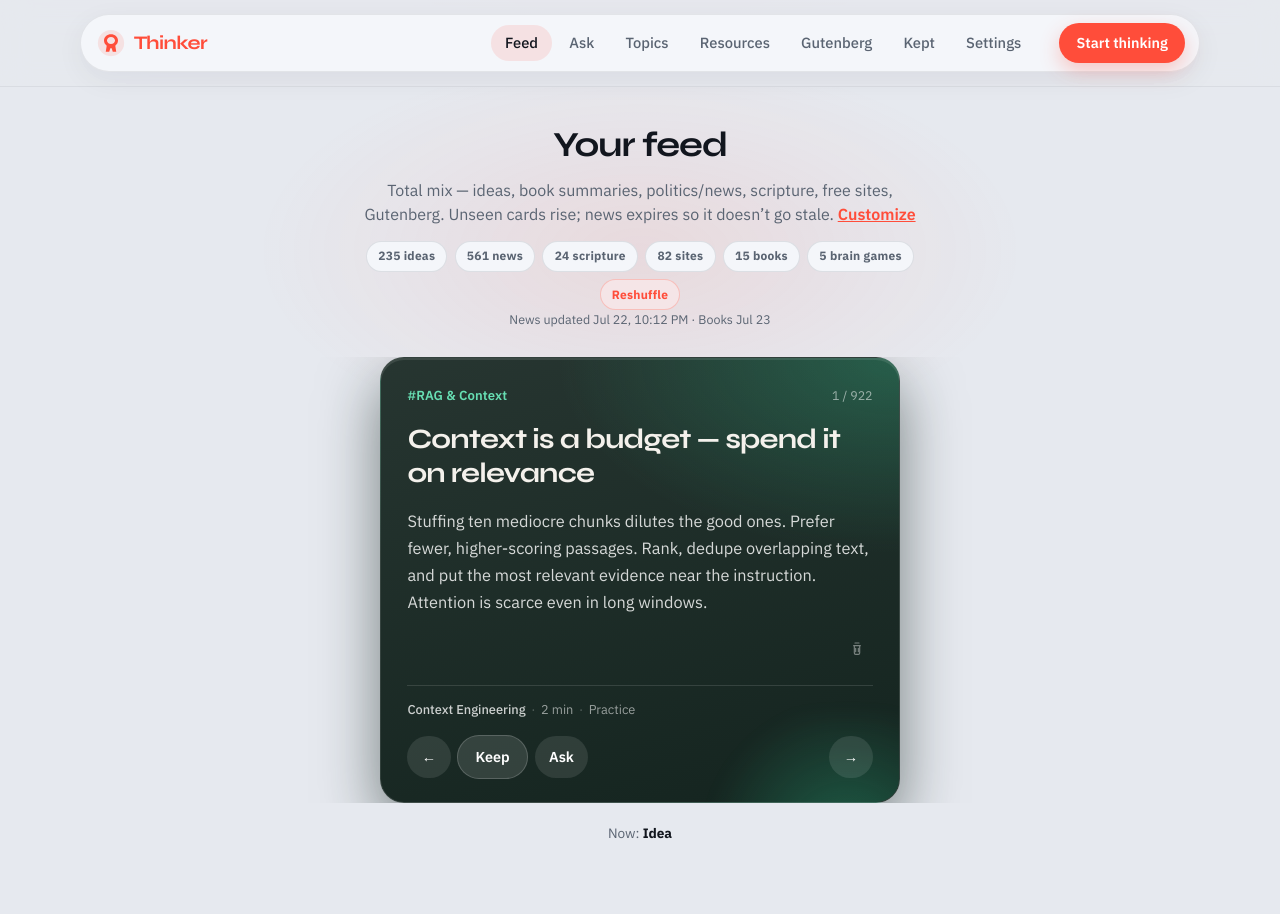
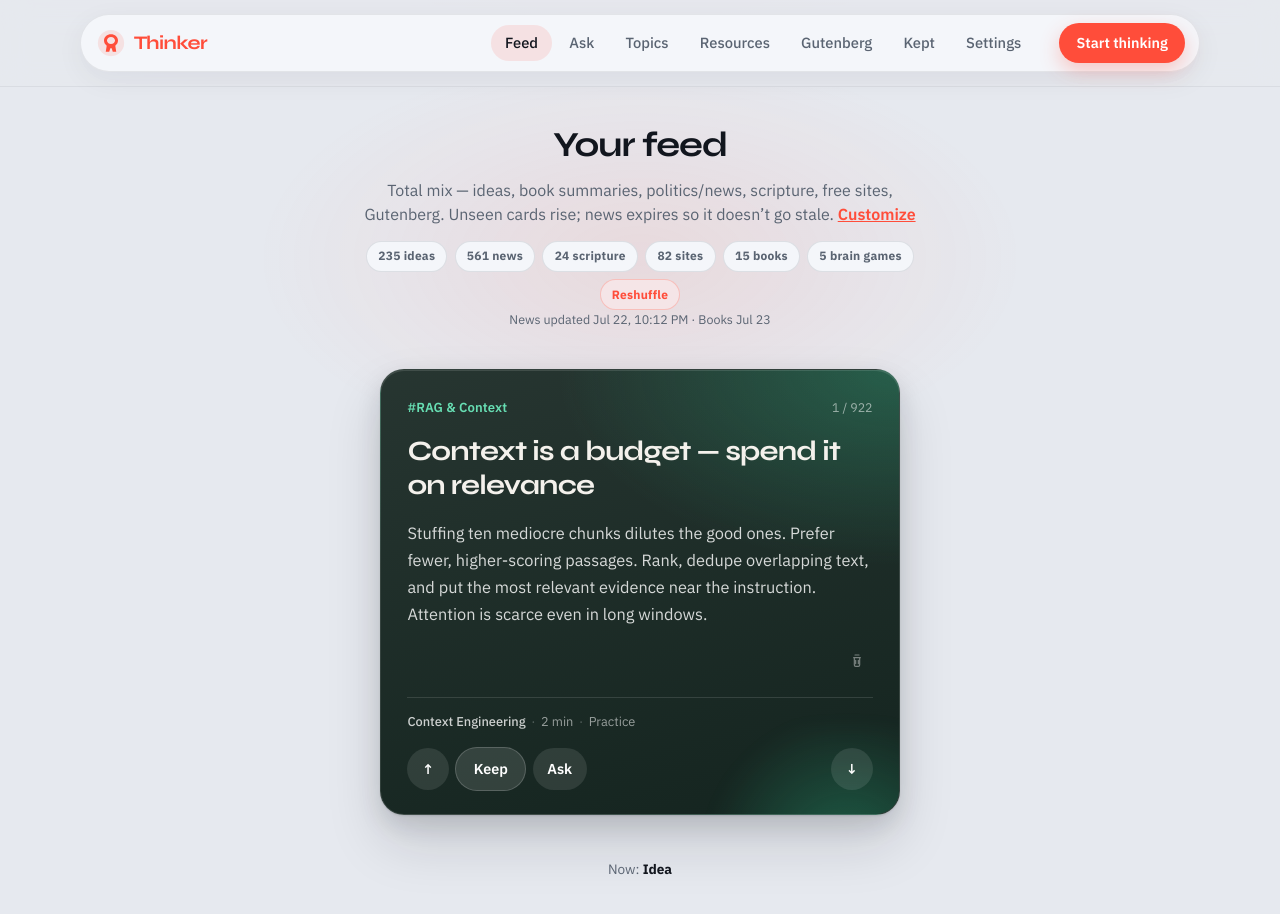
Before and after one commit to mitchelldawkinsjr/thinker, a React (Vite) app: page /feed in a window 1280 px wide. Shown: the top 914 px of the page. Built offline with nearby package versions, Linux system fonts and the light colour scheme.

Commit message:
Animate feed cards as a vertical deck with up/down navigation.
Replace left/right slide transitions with a stacked fly-off so browsing feels like flipping through a card pile.

```diff
--- a/src/components/FeedCards.tsx
+++ b/src/components/FeedCards.tsx
@@ -98,7 +98,7 @@ function FeedCardShell({
         <div className="feed-card-actions">
           {onPrev && (
             <button type="button" className="idea-btn ghost" onClick={onPrev} aria-label="Previous">
-              ←
+              ↑
             </button>
           )}
           {cta}
@@ -109,7 +109,7 @@ function FeedCardShell({
               onClick={onNext}
               aria-label="Next"
             >
-              →
+              ↓
             </button>
           )}
         </div>
--- a/src/components/IdeaCard.tsx
+++ b/src/components/IdeaCard.tsx
@@ -200,7 +200,7 @@ export function IdeaCard({
           <div className="idea-actions">
             {!compact && onPrev && (
               <button type="button" className="idea-btn ghost" onClick={onPrev} aria-label="Previous idea">
-                ←
+                ↑
               </button>
             )}
             {sourceCta}
@@ -234,7 +234,7 @@ export function IdeaCard({
                 onClick={onNext}
                 aria-label="Next idea"
               >
-                →
+                ↓
               </button>
             )}
           </div>
--- a/src/pages/Feed.css
+++ b/src/pages/Feed.css
@@ -87,60 +87,127 @@
   flex-direction: column;
   align-items: center;
   width: 100%;
-  overflow: hidden;
   padding-inline: 0.25rem;
+  padding-block: 0.75rem 1.5rem;
 }
 
-/* Kill the default vertical fade-up while browsing the feed */
-.feed-stage .feed-card,
-.feed-stage .idea-card {
-  animation: card-fade-in 0.35s ease-out;
+/* Stacked deck — inspired by https://codepen.io/shshaw/pen/KzYXvP (upright, no tilt) */
+.feed-deck {
+  width: min(100%, 560px);
+  margin-inline: auto;
+  isolation: isolate;
 }
 
-/* → next: card enters from the right; ← prev: from the left */
-.feed-stage[data-slide='next'] .feed-card,
-.feed-stage[data-slide='next'] .idea-card {
-  animation: card-slide-from-right 0.4s cubic-bezier(0.22, 1, 0.36, 1);
+.feed-deck-sheet {
+  position: relative;
+  z-index: 2;
+  width: 100%;
+  display: flex;
+  justify-content: center;
+  transform-origin: 50% 0;
 }
 
-.feed-stage[data-slide='prev'] .feed-card,
-.feed-stage[data-slide='prev'] .idea-card {
-  animation: card-slide-from-left 0.4s cubic-bezier(0.22, 1, 0.36, 1);
+.feed-deck-sheet.is-current {
+  z-index: 10;
+  transform: none;
 }
 
-@keyframes card-fade-in {
-  from {
-    opacity: 0;
+.feed-deck-sheet.is-current.is-enter[data-enter='next'],
+.feed-deck-sheet.is-current.is-enter[data-enter='prev'] {
+  animation: deck-settle 0.5s cubic-bezier(0.22, 1, 0.36, 1) both;
+}
+
+.feed-deck-sheet.is-out {
+  position: absolute;
+  top: 0.75rem;
+  left: 0.25rem;
+  right: 0.25rem;
+  width: auto;
+  z-index: 20;
+  pointer-events: none;
+}
+
+.feed-deck-sheet.is-out.is-next {
+  animation: deck-out-next 0.55s cubic-bezier(0.4, 0, 0.2, 1) forwards;
+}
+
+.feed-deck-sheet.is-out.is-prev {
+  animation: deck-out-prev 0.55s cubic-bezier(0.4, 0, 0.2, 1) forwards;
+}
+
+/* Disable nested card entrance so the deck owns the motion */
+.feed-deck .feed-card,
+.feed-deck .idea-card {
+  animation: none !important;
+  /* Neutral depth shadow — card-surface tinted shadows read muddy on light bg */
+  box-shadow:
+    0 1px 2px color-mix(in srgb, var(--ink) 10%, transparent),
+    0 10px 24px color-mix(in srgb, var(--ink) 12%, transparent),
+    0 28px 56px color-mix(in srgb, var(--ink) 14%, transparent),
+    0 1px 0 color-mix(in srgb, white 12%, transparent) inset;
+}
+
+.feed-deck .idea-stack,
+.feed-deck .feed-card,
+.feed-deck .idea-card {
+  width: min(100%, 520px);
+}
+
+@keyframes deck-settle {
+  0% {
+    transform: translateY(16px) scale(0.985);
+    opacity: 0.88;
   }
-  to {
+  100% {
+    transform: none;
     opacity: 1;
   }
 }
 
-@keyframes card-slide-from-right {
-  from {
-    transform: translateX(110%);
+@keyframes deck-out-next {
+  0% {
+    z-index: 20;
+    transform: translateY(0);
+    opacity: 1;
   }
-  to {
-    transform: translateX(0);
+  55% {
+    transform: translateY(-108%);
+    opacity: 1;
+  }
+  100% {
+    transform: translateY(-125%);
+    opacity: 0;
   }
 }
 
-@keyframes card-slide-from-left {
-  from {
-    transform: translateX(-110%);
+@keyframes deck-out-prev {
+  0% {
+    z-index: 20;
+    transform: translateY(0);
+    opacity: 1;
   }
-  to {
-    transform: translateX(0);
+  55% {
+    transform: translateY(108%);
+    opacity: 1;
+  }
+  100% {
+    transform: translateY(125%);
+    opacity: 0;
   }
 }
 
 @media (prefers-reduced-motion: reduce) {
-  .feed-stage .feed-card,
-  .feed-stage .idea-card,
-  .feed-stage[data-slide] .feed-card,
-  .feed-stage[data-slide] .idea-card {
+  .feed-deck-sheet.is-current,
+  .feed-deck-sheet.is-current.is-enter,
+  .feed-deck-sheet.is-out.is-next,
+  .feed-deck-sheet.is-out.is-prev {
     animation: none;
+    transform: none;
+    opacity: 1;
+  }
+
+  .feed-deck-sheet.is-out {
+    display: none;
   }
 }
 
--- a/src/pages/Feed.tsx
+++ b/src/pages/Feed.tsx
@@ -1,6 +1,6 @@
-import { useMemo, useState, useEffect, useCallback } from 'react'
+import { useMemo, useState, useEffect, useCallback, type ReactNode } from 'react'
 import { Link, useSearchParams } from 'react-router-dom'
-import { buildMixedFeed, feedKindLabel } from '../data/feed'
+import { buildMixedFeed, feedKindLabel, type FeedItem } from '../data/feed'
 import { resolveTopicFilter } from '../data/subscriptions'
 import { getTopic } from '../data/topics'
 import { useBookIdeas } from '../hooks/useBookIdeas'
@@ -8,7 +8,12 @@ import { useNewsItems } from '../hooks/useNews'
 import { useScriptures } from '../hooks/useScriptures'
 import { useSubscriptions } from '../hooks/useSubscriptions'
 import { useUserNewsItems } from '../hooks/useUserNews'
-import { getFeedCursor, getFeedCursorItemId, setFeedCursor, stabilizeFeedOrder } from '../lib/daySession'
+import {
+  getFeedCursor,
+  getFeedCursorItemId,
+  setFeedCursor,
+  stabilizeFeedOrder,
+} from '../lib/daySession'
 import { hideFromPool, markSeen } from '../lib/feedRotation'
 import { resolvePlayableUrl } from '../lib/mediaUrl'
 import { IdeaCard } from '../components/IdeaCard'
@@ -24,6 +29,56 @@ import {
   SpotGameFeedCard,
 } from '../components/FeedCards'
 import './Feed.css'
+
+/** Matches CodePen comment-card fly-off duration */
+const DECK_MS = 600
+
+type NavProps = {
+  index: number
+  total: number
+  onNext: () => void
+  onPrev: () => void
+  onHide: () => void
+}
+
+function renderFeedCard(item: FeedItem, nav: NavProps): ReactNode {
+  switch (item.kind) {
+    case 'idea':
+      return <IdeaCard idea={item.idea} {...nav} />
+    case 'news':
+      return <NewsFeedCard news={item.news} {...nav} />
+    case 'scripture':
+      return <ScriptureFeedCard scripture={item.scripture} {...nav} />
+    case 'resource':
+      return <ResourceFeedCard resource={item.resource} {...nav} />
+    case 'book':
+      return (
+        <BookFeedCard
+          title={item.title}
+          author={item.author}
+          why={item.why}
+          url={item.url}
+          {...nav}
+        />
+      )
+    case 'game':
+      if (item.gameId === 'reaction') {
+        return <ReactionGameFeedCard title={item.title} blurb={item.blurb} {...nav} />
+      }
+      if (item.gameId === 'spot') {
+        return <SpotGameFeedCard title={item.title} blurb={item.blurb} {...nav} />
+      }
+      if (item.gameId === 'memory') {
+        return <MemoryGameFeedCard title={item.title} blurb={item.blurb} {...nav} />
+      }
+      if (item.gameId === 'math') {
+        return <MathGameFeedCard title={item.title} blurb={item.blurb} {...nav} />
+      }
+      return <GravityGameFeedCard title={item.title} blurb={item.blurb} {...nav} />
+    default:
+      return null
+  }
+}
 
 export function Feed() {
   const [params] = useSearchParams()
@@ -80,12 +135,19 @@ export function Feed() {
   }, [resolvedTopic, news, scriptures, reshuffle, bookIdeas, subscriptions, hideTick, topicKey])
 
   const [index, setIndex] = useState(() => getFeedCursor(topicKey))
-  /** Direction for card enter animation: next → from right, prev → from left */
+  /** Direction for card enter animation: next → fly off up/left, prev → mirrored */
   const [slideDir, setSlideDir] = useState<'next' | 'prev' | null>(null)
+  /** Outgoing card kept mounted for the CodePen-style stack fly-off */
+  const [leaving, setLeaving] = useState<{
+    item: FeedItem
+    dir: 'next' | 'prev'
+    fromIndex: number
+  } | null>(null)
 
   // Topic change: restore today’s cursor for that topic
   useEffect(() => {
     setSlideDir(null)
+    setLeaving(null)
     setIndex(getFeedCursor(topicKey))
   }, [topicKey])
 
@@ -137,33 +199,44 @@ export function Feed() {
     if (item?.id) markSeen(item.id)
   }, [item?.id])
 
+  useEffect(() => {
+    if (!leaving) return
+    const t = window.setTimeout(() => setLeaving(null), DECK_MS)
+    return () => window.clearTimeout(t)
+  }, [leaving])
+
   const hideCurrent = useCallback(() => {
     if (!item?.id) return
     setSlideDir(null)
+    setLeaving(null)
     hideFromPool(item.id)
     setHideTick((t) => t + 1)
   }, [item?.id])
 
   const reshuffleFeed = useCallback(() => {
     setSlideDir(null)
+    setLeaving(null)
     setReshuffle((n) => n + 1)
     setIndex(0)
     setFeedCursor(topicKey, 0, null)
   }, [topicKey])
 
   const next = useCallback(() => {
-    if (items.length === 0) return
-    // Stay on the last card — reset to 1 only on Reshuffle or a new calendar day
+    if (items.length === 0 || leaving) return
     if (index + 1 >= items.length) return
+    const current = items[index]
+    if (current) setLeaving({ item: current, dir: 'next', fromIndex: index })
     setSlideDir('next')
     setIndex(index + 1)
-  }, [index, items.length])
+  }, [index, items, leaving])
 
   const prev = useCallback(() => {
-    if (items.length === 0 || index <= 0) return
+    if (items.length === 0 || leaving || index <= 0) return
+    const current = items[index]
+    if (current) setLeaving({ item: current, dir: 'prev', fromIndex: index })
     setSlideDir('prev')
     setIndex(index - 1)
-  }, [index, items.length])
+  }, [index, items, leaving])
 
   useEffect(() => {
     const onKey = (e: KeyboardEvent) => {
@@ -180,7 +253,21 @@ export function Feed() {
     return c
   }, [items])
 
-  const nav = { index, total: items.length, onNext: next, onPrev: prev, onHide: hideCurrent }
+  const nav: NavProps = {
+    index,
+    total: items.length,
+    onNext: next,
+    onPrev: prev,
+    onHide: hideCurrent,
+  }
+
+  const frozenNav: NavProps = {
+    index: leaving?.fromIndex ?? index,
+    total: items.length,
+    onNext: () => {},
+    onPrev: () => {},
+    onHide: () => {},
+  }
 
   return (
     <div className="feed">
@@ -231,79 +318,31 @@ export function Feed() {
         )}
       </header>
 
-      <div className="feed-stage" data-slide={slideDir ?? undefined}>
-        {!item && <p className="feed-empty">Nothing in this mix yet.</p>}
+      <div
+        className="feed-stage feed-deck"
+        data-slide={slideDir ?? undefined}
+        data-animating={leaving ? 'true' : undefined}
+      >
+        {!item && !leaving && <p className="feed-empty">Nothing in this mix yet.</p>}
 
-        {item?.kind === 'idea' && (
-          <IdeaCard key={item.id} idea={item.idea} {...nav} />
+        {leaving && (
+          <div
+            className={`feed-deck-sheet is-out is-${leaving.dir}`}
+            key={`out-${leaving.item.id}`}
+            aria-hidden
+          >
+            {renderFeedCard(leaving.item, frozenNav)}
+          </div>
         )}
 
-        {item?.kind === 'news' && (
-          <NewsFeedCard key={item.id} news={item.news} {...nav} />
-        )}
-
-        {item?.kind === 'scripture' && (
-          <ScriptureFeedCard key={item.id} scripture={item.scripture} {...nav} />
-        )}
-
-        {item?.kind === 'resource' && (
-          <ResourceFeedCard key={item.id} resource={item.resource} {...nav} />
-        )}
-
-        {item?.kind === 'book' && (
-          <BookFeedCard
+        {item && (
+          <div
+            className={`feed-deck-sheet is-current${slideDir ? ' is-enter' : ''}`}
             key={item.id}
-            title={item.title}
-            author={item.author}
-            why={item.why}
-            url={item.url}
-            {...nav}
-          />
-        )}
-
-        {item?.kind === 'game' && item.gameId === 'reaction' && (
-          <ReactionGameFeedCard
-            key={item.id}
-            title={item.title}
-            blurb={item.blurb}
-            {...nav}
-          />
-        )}
-
-        {item?.kind === 'game' && item.gameId === 'spot' && (
-          <SpotGameFeedCard
-            key={item.id}
-            title={item.title}
-            blurb={item.blurb}
-            {...nav}
-          />
-        )}
-
-        {item?.kind === 'game' && item.gameId === 'memory' && (
-          <MemoryGameFeedCard
-            key={item.id}
-            title={item.title}
-            blurb={item.blurb}
-            {...nav}
-          />
-        )}
-
-        {item?.kind === 'game' && item.gameId === 'math' && (
-          <MathGameFeedCard
-            key={item.id}
-            title={item.title}
-            blurb={item.blurb}
-            {...nav}
-          />
-        )}
-
-        {item?.kind === 'game' && item.gameId === 'gravity' && (
-          <GravityGameFeedCard
-            key={item.id}
-            title={item.title}
-            blurb={item.blurb}
-            {...nav}
-          />
+            data-enter={slideDir ?? undefined}
+          >
+            {renderFeedCard(item, nav)}
+          </div>
         )}
       </div>
 
```
